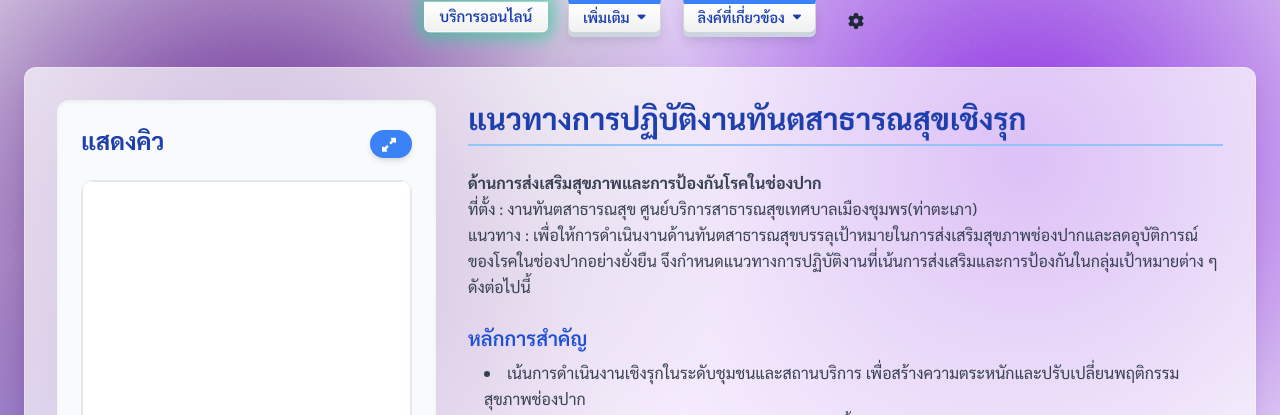
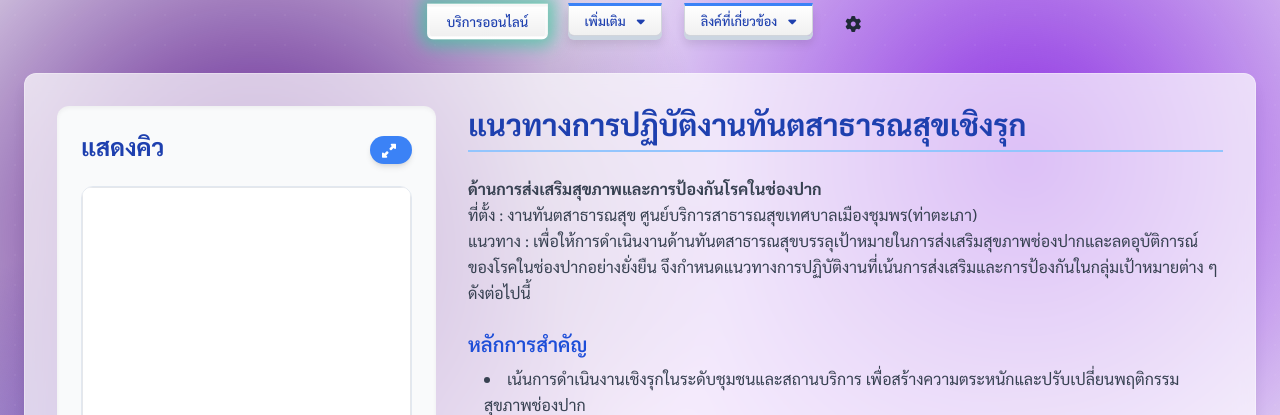
Before and after one commit to phattarapoll/cptown, a PHP site: page / in a window 1280 px wide. Shown: the top 415 px of the page. Run offline with PHP 8.4, Linux system fonts and the light colour scheme; some libraries are stand-ins or nearby versions.

Commit message:
ความกว้างปุ่ม

```diff
--- a/assets/css/style.css
+++ b/assets/css/style.css
@@ -676,19 +676,20 @@ section.glassy-section > div.lg\:w-1\/2.bg-gray-50.p-6.rounded-xl.shadow-inner.r
     background: linear-gradient(to bottom, #ffffff 0%, #f0f0f0 100%);
     color: #1e40af !important;
     border: 1px solid #d1d5db;
-    border-top: 4px solid #3b82f6; /* เริ่มต้นเป็นสีฟ้า */
+    border-top: 3px solid #3b82f6; /* เริ่มต้นเป็นสีฟ้า */
     border-radius: 0 0 6px 6px;
     box-shadow: 0 4px 0 #cbd5e1, 0 8px 10px rgba(0,0,0,0.1);
-    padding: 3px 14px;
-    font-size: 0.9rem;
-    font-weight: 600;
-    transition: all 0.2s ease; /* ปรับให้สีเปลี่ยนแบบนุ่มนวลขึ้น */
-    display: inline-flex;
+    font-size: 0.8rem;
+    font-weight: 500;
+    transition: all 0.8s ease; /* ปรับให้สีเปลี่ยนแบบนุ่มนวลขึ้น */
     align-items: center;
     position: relative;
     top: 0;
-    cursor: pointer;
     text-decoration: none;
+	flex: 0 1 auto;      /* ยอมให้ปุ่มหดตัวได้ แต่ไม่ขยายเกินจำเป็น */
+    min-width: 0;        /* อนุญาตให้หดตัวได้เล็กกว่าเนื้อหาด้านใน */
+    white-space: nowrap; /* ป้องกันข้อความในปุ่มขึ้นบรรทัดใหม่ */
+    padding: 0.3rem 1rem; /* ระยะห่างภายในปุ่ม */
 }
 
 /* เมื่อเอาเมาส์ไปชี้ (Hover) -> เปลี่ยนเป็นสีเขียว */
@@ -806,26 +807,6 @@ nav.flex {
     z-index: 1000;
 }
 
-.admin-icon-btn {
-    background-color: rgba(255, 255, 255, 0.2);
-    color: white;
-    width: 45px;
-    height: 45px;
-    border-radius: 50%;
-    display: flex;
-    align-items: center;
-    justify-content: center;
-    backdrop-filter: blur(10px);
-    border: 1px solid rgba(255, 255, 255, 0.3);
-    transition: all 0.3s ease;
-    font-size: 20px;
-}
-
-.admin-icon-btn:hover {
-    background-color: rgba(255, 255, 255, 0.4);
-    transform: rotate(90deg); /* หมุนเฟืองเวลา hover */
-}
-
 /* ปรับให้ dropdown แสดงผลชิดขวาเพื่อให้ไม่หลุดขอบจอ */
 .right-align {
     right: 0;
@@ -839,7 +820,8 @@ nav.flex {
     background-color: #10b981; /* สีเขียวหลัก */
     overflow: hidden;
     animation: green-glow 2s infinite ease-in-out;
-    border: 1px solid rgba(255, 255, 255, 0.4);
+    border: 3px solid rgba(255, 255, 255, 0.4);
+	margin-top: 4px;
 }
 
 /* อนิเมชันการกระพริบของแสงรอบๆ ปุ่ม */
@@ -869,7 +851,7 @@ nav.flex {
         transparent
     );
     transform: rotate(45deg);
-    animation: shine-move 3s infinite;
+    animation: shine-move 20s infinite;
 }
 
 @keyframes shine-move {
--- a/index.html
+++ b/index.html
@@ -524,10 +524,11 @@
 						<h3 class="font-bold text-lg text-yellow-700 w-full">🎬 วีดิทัศน์</h3>
 							<p class="text-sm text-gray-500 mt-1 w-full">ประชาสัมพันธ์</p>
 					</div>
-                    <div class="image-rotator-content w-full h-48 mt-3 relative">
-                        <div class="relative w-full h-full">
-                            <iframe id="youtubeFrameCard" class="absolute inset-0 w-full h-full rounded-lg" src="" frameborder="0" allow="accelerometer; autoplay; clipboard-write; encrypted-media; gyroscope; picture-in-picture" allowfullscreen></iframe>
-                        </div>
+
+					<div class="flex items-center justify-center w-full h-32 mt-3">
+						<button onclick="playVideo()" class="sparkle-green-btn px-6 py-3 rounded-full text-white font-bold flex items-center gap-2 hover:scale-105 transition-transform">
+							<i class="fas fa-play-circle text-xl"></i> คลิกเพื่อชมวิดีโอ
+						</button>
 					</div>
 				</div>
 
@@ -668,6 +669,19 @@ document.addEventListener("DOMContentLoaded", function() {
         const modal = document.getElementById("imageModal");
         const modalImg = document.getElementById("modalImage");
 
+		// 3. Script ควบคุมวิดีโอ
+		function playVideo() {
+    const videoUrl = "https://www.youtube.com/embed/รหัสวิดีโอของคุณ?autoplay=1";
+    // เลือกวิธีที่ต้องการ:
+
+    // แบบที่ 1: เปิดในแท็บใหม่
+    window.open("https://youtu.be/PQ78kRLGD_U", "_blank");
+
+    // แบบที่ 2: ถ้าคุณมี Modal อยู่แล้ว ให้สั่งเปิด Modal และยัด URL ใส่ Iframe ใน Modal
+    // document.getElementById('modalIframe').src = videoUrl;
+    // document.getElementById('videoModal').style.display = 'block';
+}
+
         // ฟังก์ชันเปิด Modal
         function openModal(imageSrc) {
             modal.style.display = "flex";
@@ -712,6 +726,7 @@ document.addEventListener("DOMContentLoaded", function() {
 });
 
 
+
 </script>
 
     <script src="assets/js/custom.js"></script>
```
Lines whose indentation alone changed are shown as unchanged.
